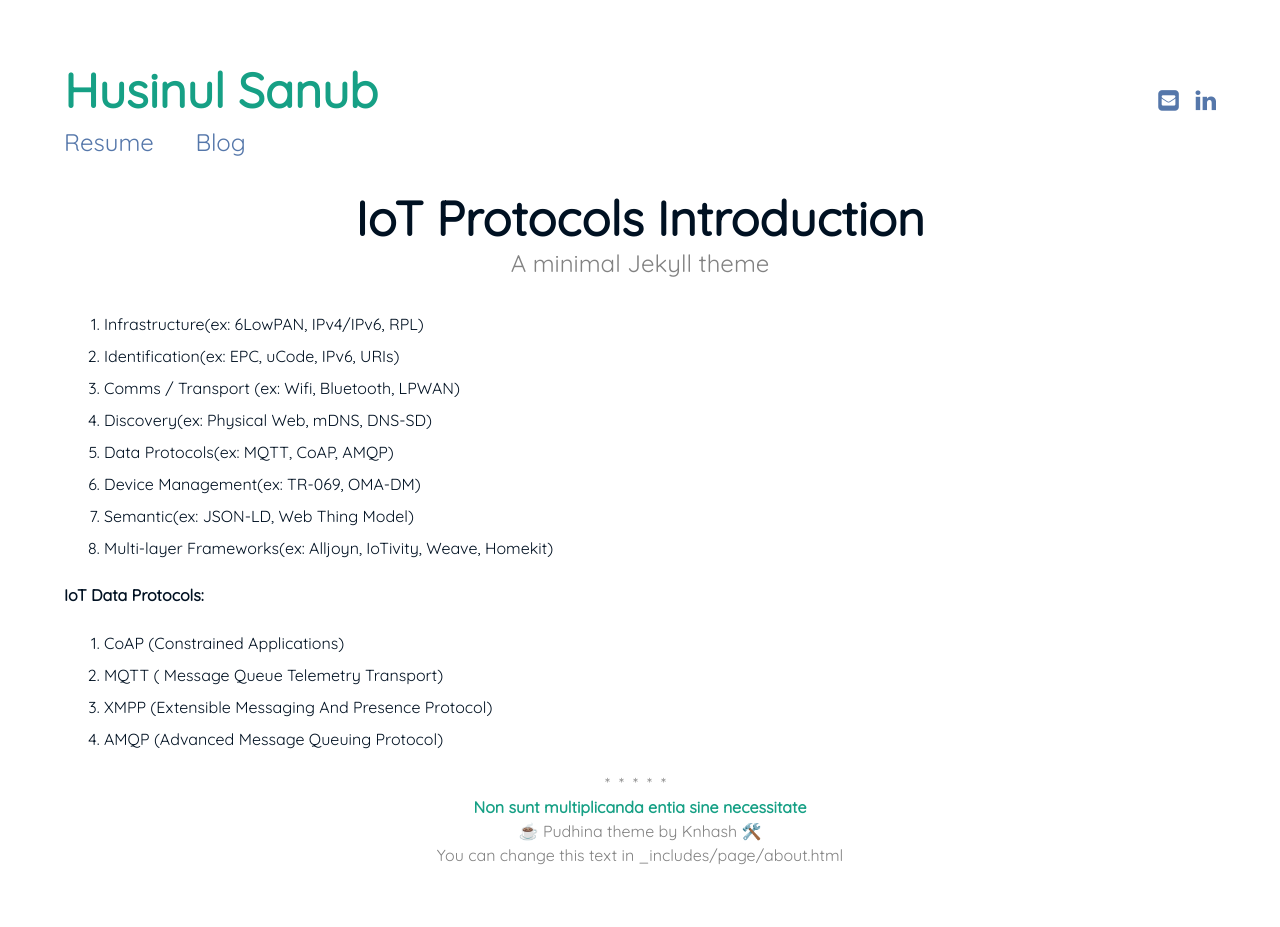
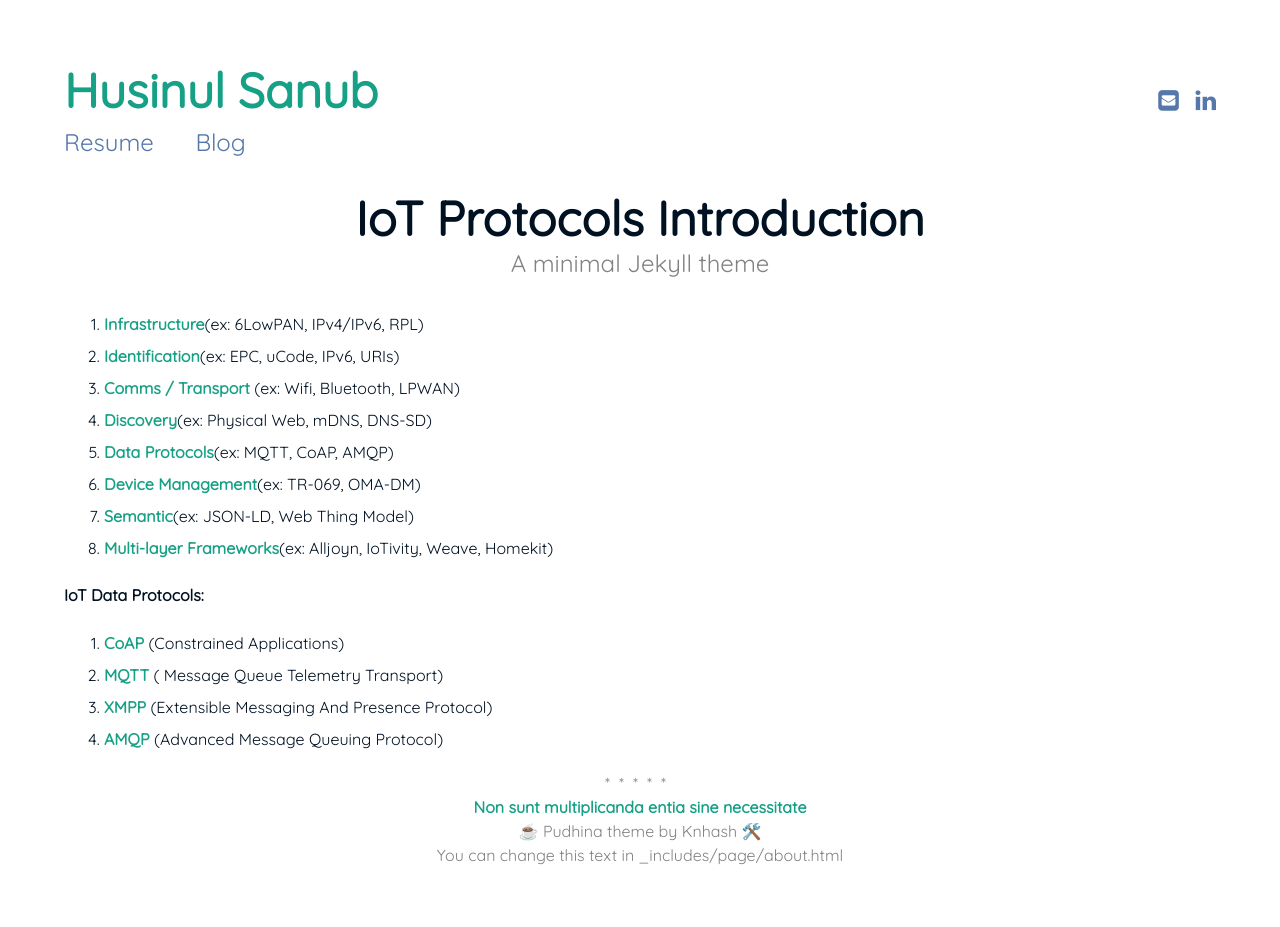
Before and after one commit to husinul/husinul.github.io, a Jekyll site: the page built from _posts/2016-05-20-welcome-to-jekyll.md, in a window 1280 px wide. Built offline with Jekyll 4.4.1, drawn with Linux system fonts in a browser that asks for light colours.

```diff
--- a/_posts/2016-05-20-welcome-to-jekyll.md
+++ b/_posts/2016-05-20-welcome-to-jekyll.md
@@ -6,17 +6,17 @@ date:   2018-05-20 21:21:21 +0530
 categories: ["IoT"]
 ---
 
-1. Infrastructure(ex: 6LowPAN, IPv4/IPv6, RPL)
-2. Identification(ex: EPC, uCode, IPv6, URIs)
-3. Comms / Transport (ex: Wifi, Bluetooth, LPWAN)
-4. Discovery(ex: Physical Web, mDNS, DNS-SD)
-5. Data Protocols(ex: MQTT, CoAP, AMQP)
-6. Device Management(ex: TR-069, OMA-DM)
-7. Semantic(ex: JSON-LD, Web Thing Model)
-8. Multi-layer Frameworks(ex: Alljoyn, IoTivity, Weave, Homekit)
+1. **Infrastructure**(ex: 6LowPAN, IPv4/IPv6, RPL)
+2. **Identification**(ex: EPC, uCode, IPv6, URIs)
+3. **Comms / Transport** (ex: Wifi, Bluetooth, LPWAN)
+4. **Discovery**(ex: Physical Web, mDNS, DNS-SD)
+5. **Data Protocols**(ex: MQTT, CoAP, AMQP)
+6. **Device Management**(ex: TR-069, OMA-DM)
+7. **Semantic**(ex: JSON-LD, Web Thing Model)
+8. **Multi-layer Frameworks**(ex: Alljoyn, IoTivity, Weave, Homekit)
 
 #### IoT Data Protocols:
-1. CoAP (Constrained Applications)
-2. MQTT ( Message Queue Telemetry Transport)
-3. XMPP (Extensible Messaging And Presence Protocol)
-4. AMQP (Advanced Message Queuing Protocol)
+1. **CoAP** (Constrained Applications)
+2. **MQTT** ( Message Queue Telemetry Transport)
+3. **XMPP** (Extensible Messaging And Presence Protocol)
+4. **AMQP** (Advanced Message Queuing Protocol)
```
